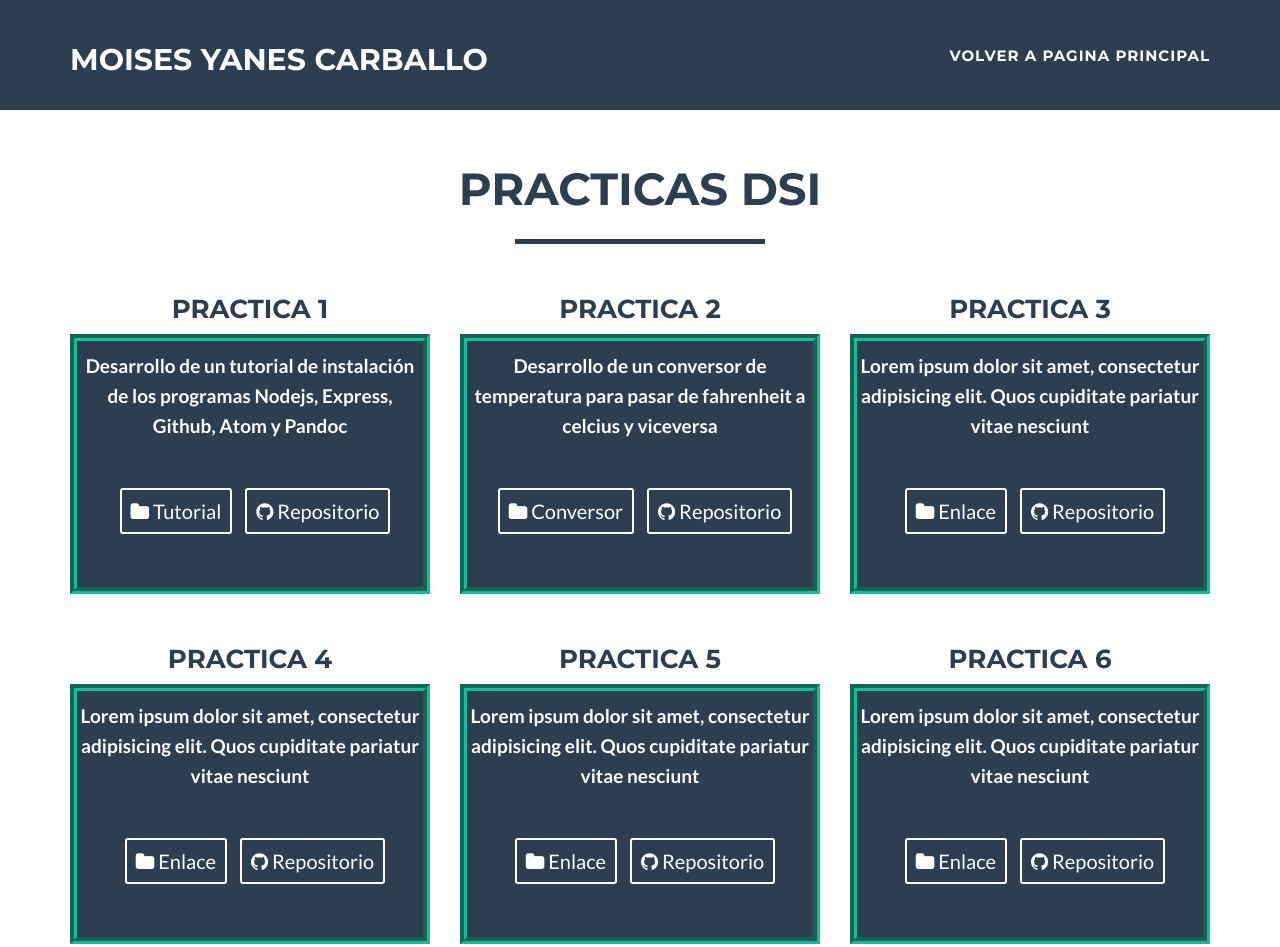
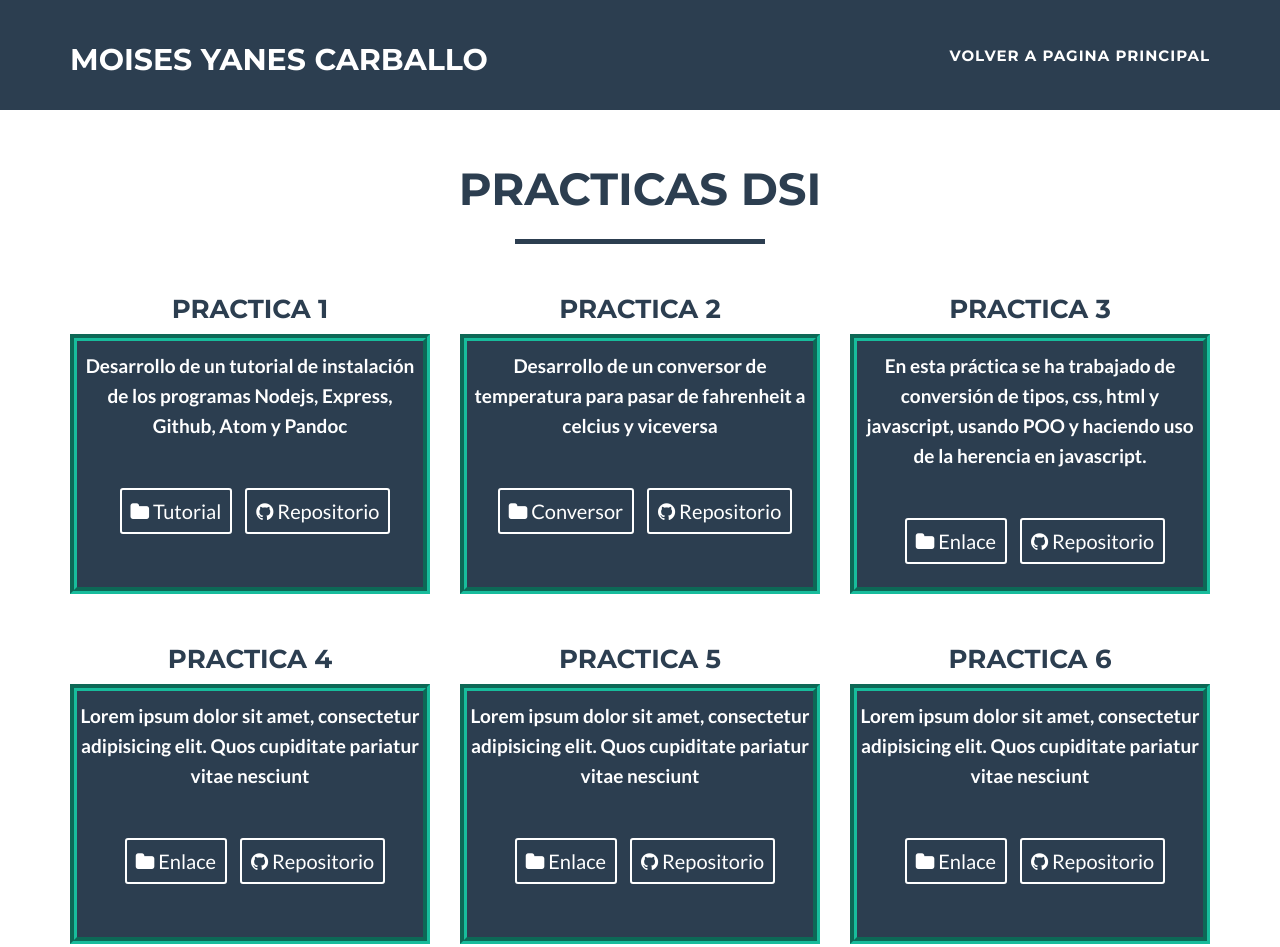
Before and after one commit to alu0100782851/alu0100782851.github.io, a plain HTML site: page Practicas-dsi.html in a window 1280 px wide. Shown: the top 947 px of the page. Drawn offline with nearby package versions, Linux system fonts and the light colour scheme.

Commit message:
Añadiendo practica3 a la pagina personal

```diff
--- a/Practicas-dsi.html
+++ b/Practicas-dsi.html
@@ -100,11 +100,11 @@
                 <div class="col-sm-4 portfolio-item" id="practicas">
                 	<h3> Practica 3 </h3>
                		<div id="prct">
-                    	<h4> Lorem ipsum dolor sit amet, consectetur adipisicing elit. Quos cupiditate pariatur vitae nesciunt </h4><br>
-                    	<a href="#" target="_blank" class="btn btn-sm btn-outline">
+                    	<h4> En esta práctica se ha trabajado de conversión de tipos, css, html y javascript, usando POO y haciendo uso de la herencia en javascript. </h4><br>
+                    	<a href="http://ull-esit-gradoii-dsi.github.io/object-oriented-programming-in-js-javi_dsi1516/" target="_blank" class="btn btn-sm btn-outline">
                             <i class="fa fa-folder"></i> Enlace
                         </a>
-                        <a href="#" target="_blank" class="btn btn-sm btn-outline">
+                        <a href="https://github.com/ULL-ESIT-GRADOII-DSI/object-oriented-programming-in-js-javi_dsi1516" target="_blank" class="btn btn-sm btn-outline">
                             <i class="fa fa-github"></i> Repositorio
                         </a>
                     </div>
```
